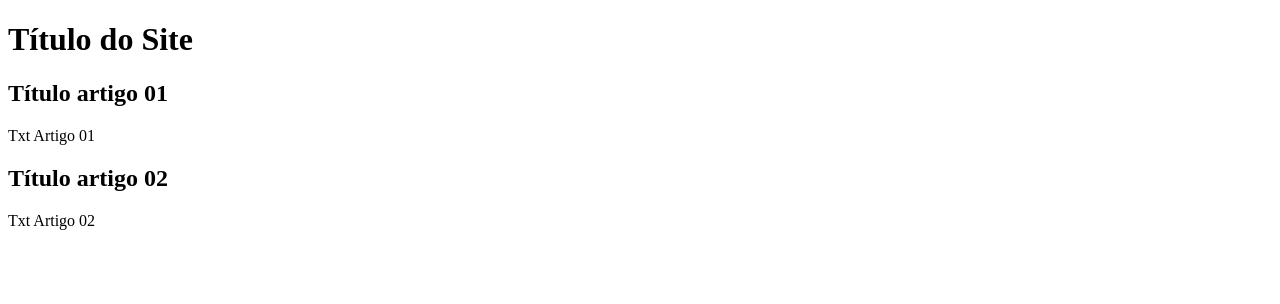
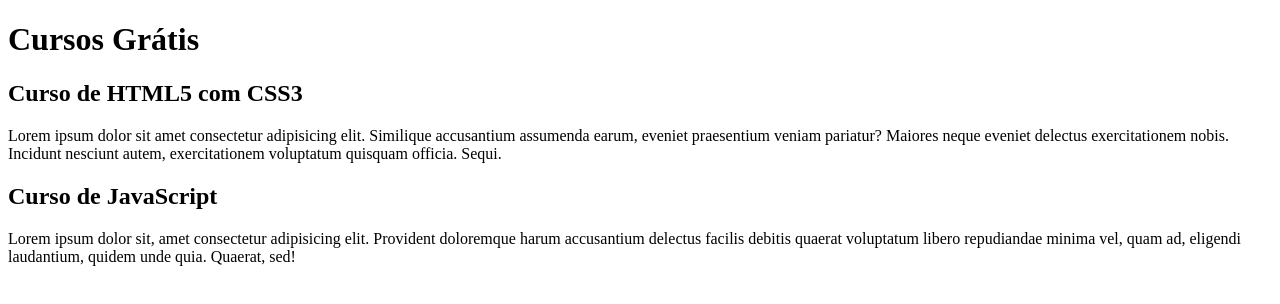
Before and after one commit to lucianotm/projeto-site, a plain HTML site: page index.html in a window 1280 px wide. Drawn offline with Linux system fonts and the light colour scheme.

Commit message:
comecei a escrever conteudo

```diff
--- a/index.html
+++ b/index.html
@@ -8,15 +8,15 @@
 <body>
     <main>
         <header>
-            <h1>Título do Site</h1>
+            <h1>Cursos Grátis</h1>
         </header>
         <article>
-            <h2>Título artigo 01</h2>
-            <p>Txt Artigo 01</p>
+            <h2>Curso de HTML5 com CSS3</h2>
+            <p>Lorem ipsum dolor sit amet consectetur adipisicing elit. Similique accusantium assumenda earum, eveniet praesentium veniam pariatur? Maiores neque eveniet delectus exercitationem nobis. Incidunt nesciunt autem, exercitationem voluptatum quisquam officia. Sequi.</p>
         </article>
         <article>
-            <h2>Título artigo 02</h2>
-            <p>Txt Artigo 02</p>
+            <h2>Curso de JavaScript</h2>
+            <p>Lorem ipsum dolor sit, amet consectetur adipisicing elit. Provident doloremque harum accusantium delectus facilis debitis quaerat voluptatum libero repudiandae minima vel, quam ad, eligendi laudantium, quidem unde quia. Quaerat, sed!</p>
         </article>
     </main>
 </body>
```
